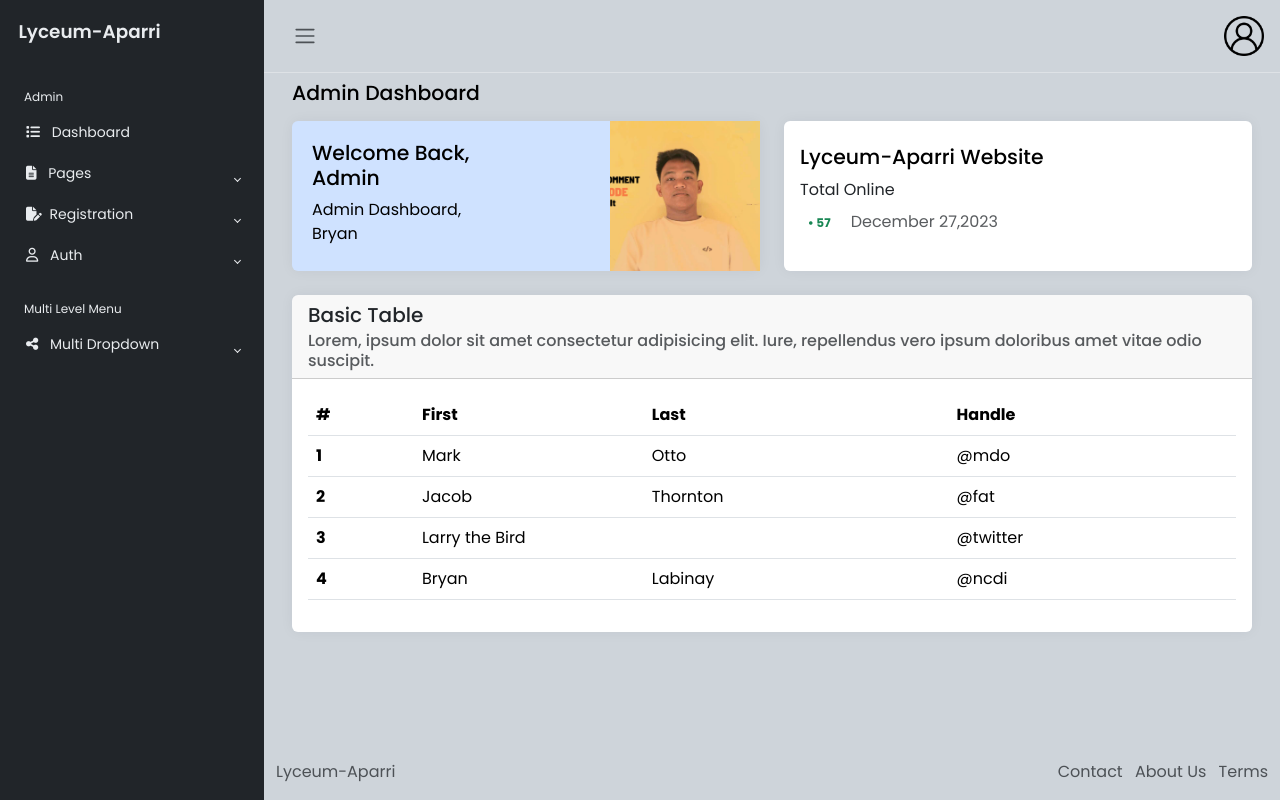
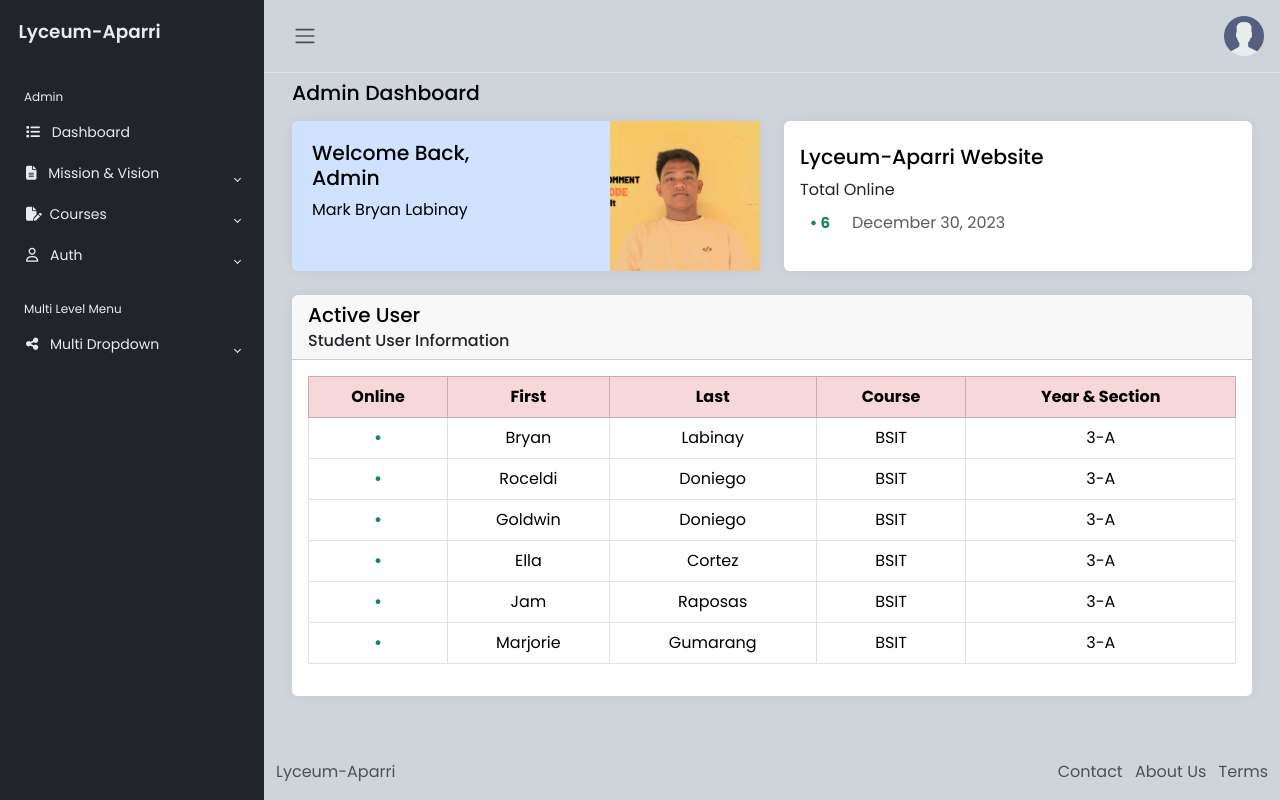
Before and after one commit to Smokecode00/SRS, a PHP site: page /dashboard.php in a window 1280 px wide. Run offline with PHP 8.4, Linux system fonts and the light colour scheme; some libraries are stand-ins or nearby versions.

Commit message:
adding courses selection

```diff
--- a/dashboard.php
+++ b/dashboard.php
@@ -32,31 +32,34 @@
                     <li class="sidebar-item">
                         <a href="#" class="sidebar-link collapsed" data-bs-target="#pages" data-bs-toggle="collapse" aria-expanded="false">
                             <i class="fa-solid fa-file-lines pe-2"></i>
-                            Pages
+                            Mission & Vision
                         </a>
                         <ul id="pages" class="sidebar-dropdown list-unstyled collapse" data-bs-parent="#sidebar">
                             <li class="sidebar-item">
-                                <a href="#" class="sidebar-link">Page 1</a>
+                                <a href="#" class="sidebar-link ms-3">• Mission</a>
                             </li>
                             <li class="sidebar-item">
-                                <a href="#" class="sidebar-link">Page 2</a>
+                                <a href="#" class="sidebar-link ms-3">• Vision</a>
                             </li>
                         </ul>
                     </li>
                     <li class="sidebar-item">
-                        <a href="#" class="sidebar-link collapsed" data-bs-target="#registration" data-bs-toggle="collapse" aria-expanded="false">
+                        <a href="#" class="sidebar-link collapsed" data-bs-target="#courses" data-bs-toggle="collapse" aria-expanded="false">
                             <i class="fa-solid fa-file-pen pe-1"></i>
-                            Registration
+                            Courses
                         </a>
-                        <ul id="registration" class="sidebar-dropdown list-unstyled collapse" data-bs-parent="#sidebar">
+                        <ul id="courses" class="sidebar-dropdown list-unstyled collapse" data-bs-parent="#sidebar">
                             <li class="sidebar-item">
-                                <a href="#" class="sidebar-link">Form 1</a>
+                                <a href="#" class="sidebar-link ms-3">• BSHM</a>
                             </li>
                             <li class="sidebar-item">
-                                <a href="#" class="sidebar-link">Form 2</a>
+                                <a href="#" class="sidebar-link ms-3">• BSIT</a>
                             </li>
                             <li class="sidebar-item">
-                                <a href="#" class="sidebar-link">Form 3</a>
+                                <a href="#" class="sidebar-link ms-3">• BSAIS</a>
+                            </li>
+                            <li class="sidebar-item">
+                                <a href="#" class="sidebar-link ms-3">• BEED</a>
                             </li>
                         </ul>
                     </li>
@@ -111,7 +114,7 @@
                     <ul class="navbar-nav">
                         <li class="nav-item dropdown">
                             <a href="#" data-bs-toggle="dropdown" class="nav-icon pe-md-0">
-                                <img src="Img/icon.png" class="avatar img-fluid rounded" alt="">
+                                <img src="Img/user.png" class="avatar img-fluid rounded" alt="">
                             </a>
                             <div class="dropdown-menu dropdown-menu-end">
                                 <a href="user-registration.php" class="dropdown-item">Register</a>
@@ -136,7 +139,7 @@
                                         <div class="col-6">
                                             <div class="p-3 m-1">
                                                 <h4>Welcome Back, Admin</h4>
-                                                <p class="mb-0">Admin Dashboard, Bryan</p>
+                                                <p class="mb-0">Mark Bryan Labinay</p>
                                             </div>
                                         </div>
                                         <div class="col-6 align-self-end text-end">
@@ -158,12 +161,33 @@
                                                 Total Online
                                             </p>
                                             <div class="mb-0">
-                                                <span class="badge text-success me-2" style="font-size:15-px;">
-                                                    • 57
+                                                <span class="badge text-success me-2" style="font-size:15px;">
+                                                    • 6
                                                 </span>
-                                                <span class="text-muted">
-                                                    December 27,2023
+                                                <span id="dynamicDate" class="text-muted">
+                                                    <!-- The date will be dynamically updated here -->
                                                 </span>
+
+                                                <script>
+                                                    function updateDate() {
+                                                        var currentDate = new Date();
+                                                        var options = {
+                                                            year: 'numeric',
+                                                            month: 'long',
+                                                            day: 'numeric'
+                                                        };
+                                                        var formattedDate = currentDate.toLocaleDateString('en-US', options);
+
+                                                        document.getElementById('dynamicDate').textContent = formattedDate;
+                                                    }
+
+                                                    // Call the function initially
+                                                    updateDate();
+
+                                                    // Set up an interval to update the date every day
+                                                    setInterval(updateDate, 86400000); // 86400000 milliseconds = 1 day
+                                                </script>
+
                                             </div>
                                         </div>
                                     </div>
@@ -172,49 +196,68 @@
                         </div>
                     </div>
                     <!-- Table Content -->
-                    <div class="card border-0 ">
+                    <div class="card border-0">
                         <div class="card-header">
-                            <h5 class="card-title">
-                                Basic Table
+                            <h5 class="card-title text-black">
+                                Active User
                             </h5>
-                            <h6 class="card-subtitle text-muted ">
-                                Lorem, ipsum dolor sit amet consectetur adipisicing elit. Iure,
-                                repellendus vero ipsum doloribus amet vitae odio suscipit.
+                            <h6 class="card-subtitle text-dark">
+                                Student User Information
                             </h6>
                         </div>
                         <div class="card-body">
-                            <table class="table">
-                                <thead>
+                            <table class="table table-bordered">
+                                <thead class="text-center table-danger">
                                     <tr>
-                                        <th scope="col">#</th>
+                                        <th scope="col">Online</th>
                                         <th scope="col">First</th>
                                         <th scope="col">Last</th>
-                                        <th scope="col">Handle</th>
+                                        <th scope="col">Course</th>
+                                        <th scope="col">Year & Section</th>
                                     </tr>
                                 </thead>
-                                <tbody>
+                                <tbody class="text-center">
                                     <tr>
-                                        <th scope="row">1</th>
-                                        <td>Mark</td>
-                                        <td>Otto</td>
-                                        <td>@mdo</td>
+                                        <th scope="row" class="text-success">•</th>
+                                        <td>Bryan</td>
+                                        <td>Labinay</td>
+                                        <td>BSIT</td>
+                                        <td>3-A</td>
                                     </tr>
                                     <tr>
-                                        <th scope="row">2</th>
-                                        <td>Jacob</td>
-                                        <td>Thornton</td>
-                                        <td>@fat</td>
+                                        <th scope="row" class="text-success">•</th>
+                                        <td>Roceldi</td>
+                                        <td>Doniego</td>
+                                        <td>BSIT</td>
+                                        <td>3-A</td>
                                     </tr>
                                     <tr>
-                                        <th scope="row">3</th>
-                                        <td colspan="2">Larry the Bird</td>
-                                        <td>@twitter</td>
+                                        <th scope="row" class="text-success">•</th>
+                                        <td>Goldwin</td>
+                                        <td>Doniego</td>
+                                        <td>BSIT</td>
+                                        <td>3-A</td>
                                     </tr>
                                     <tr>
-                                        <th scope="row">4</th>
-                                        <td>Bryan</td>
-                                        <td>Labinay</td>
-                                        <td>@ncdi</td>
+                                        <th scope="row" class="text-success">•</th>
+                                        <td>Ella</td>
+                                        <td>Cortez</td>
+                                        <td>BSIT</td>
+                                        <td>3-A</td>
+                                    </tr>
+                                    <tr>
+                                        <th scope="row" class="text-success">•</th>
+                                        <td>Jam</td>
+                                        <td>Raposas</td>
+                                        <td>BSIT</td>
+                                        <td>3-A</td>
+                                    </tr>
+                                    <tr>
+                                        <th scope="row" class="text-success">•</th>
+                                        <td>Marjorie</td>
+                                        <td>Gumarang</td>
+                                        <td>BSIT</td>
+                                        <td>3-A</td>
                                     </tr>
                                 </tbody>
                             </table>
```
Also changed, not shown: user-registration.php (+13 -10 lines).
